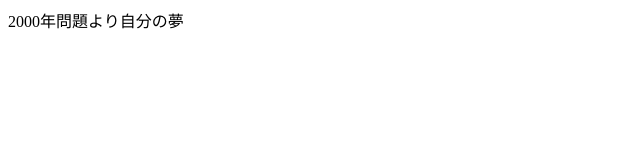
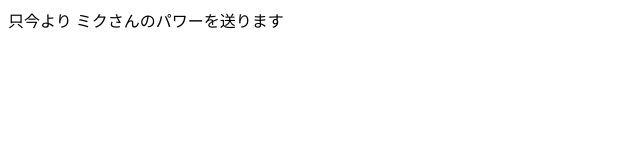
Before and after one commit to jujujusin/helloworld, a plain HTML site: page index.html in a window 1280 px wide. Shown: the whole page, without its empty margins (0-640 px from the left). Drawn offline with Linux system fonts and the light colour scheme.

Commit message:
意味不明

```diff
--- a/index.html
+++ b/index.html
@@ -3,6 +3,6 @@
 		<title></title>
 	</head>
 	<body>
-		<p>2000年問題より自分の夢</p>
+		<p>只今より ミクさんのパワーを送ります</p>
 	</body>
 </html>
```
